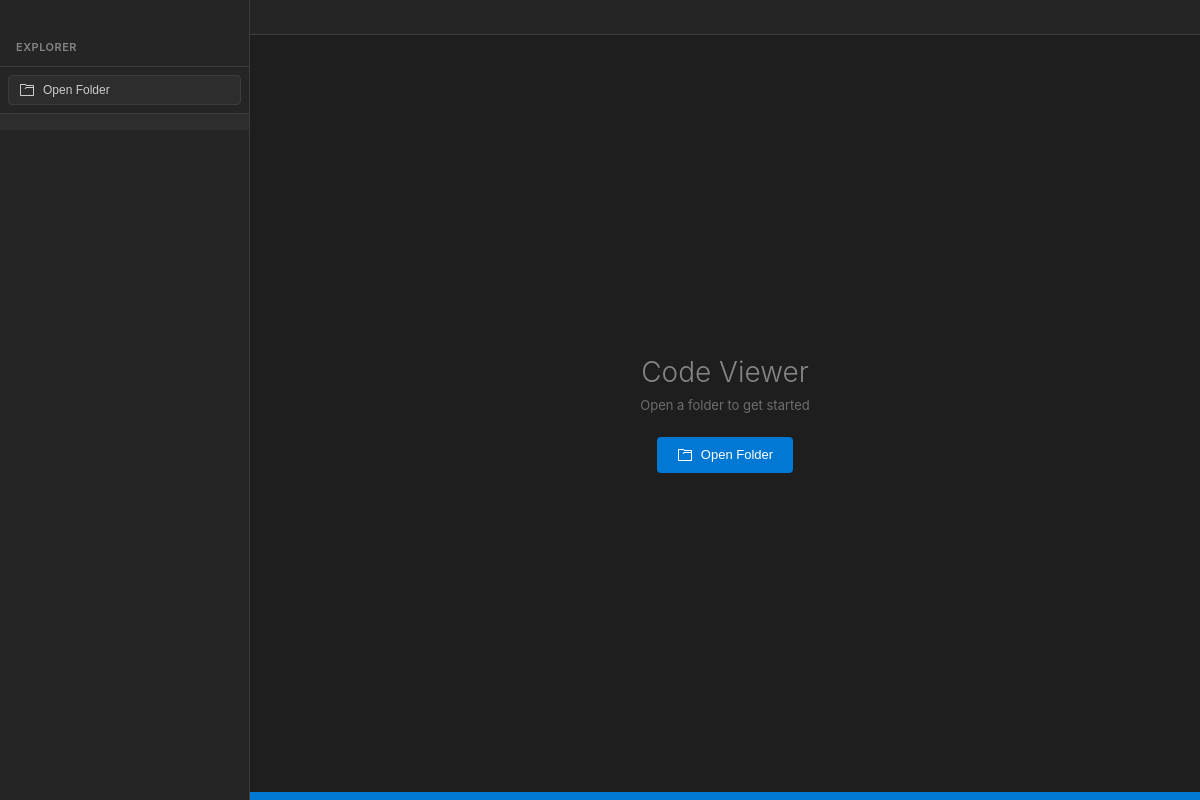
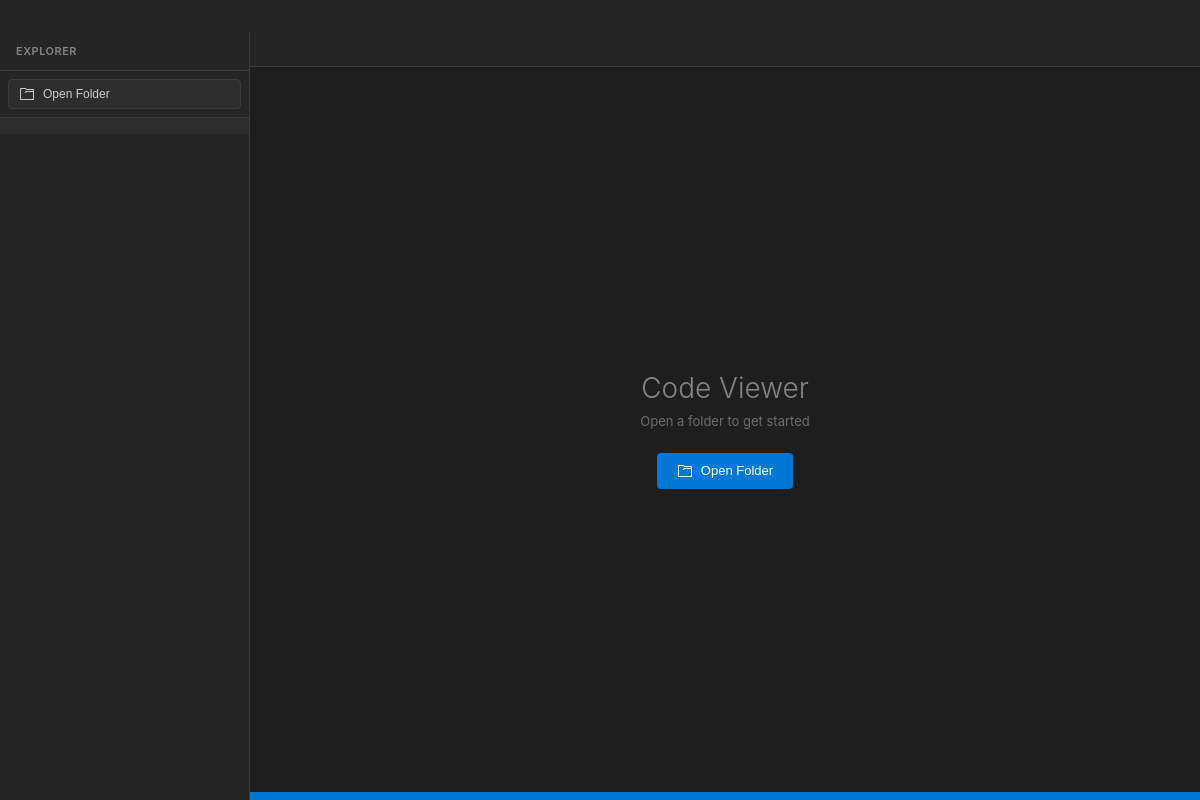
Before and after one commit to ttlg/minimum-code-viewer, an Electron app: page index.html in a window 1200 px wide. Drawn offline with Linux system fonts and the light colour scheme; no server answers.

Commit message:
Add draggable titlebar and build configuration
- Add titlebar for window dragging
- Add electron-builder for app packaging
- Rename app to Peep
- Add build scripts for mac/win/linux

```diff
--- a/index.html
+++ b/index.html
@@ -8,6 +8,7 @@
   <link rel="stylesheet" href="styles.css">
 </head>
 <body>
+  <div class="titlebar"></div>
   <div class="container">
     <!-- Sidebar -->
     <aside class="sidebar">
--- a/main.js
+++ b/main.js
@@ -1,6 +1,8 @@
 const { app, BrowserWindow, ipcMain, dialog, Menu } = require('electron');
 const path = require('path');
 const fs = require('fs');
+
+app.setName('Peep');
 
 let mainWindow;
 const fileWatchers = new Map();
--- a/styles.css
+++ b/styles.css
@@ -49,11 +49,23 @@ html, body {
   background: #555;
 }
 
+/* Titlebar */
+.titlebar {
+  height: 32px;
+  background: var(--bg-secondary);
+  -webkit-app-region: drag;
+  position: fixed;
+  top: 0;
+  left: 0;
+  right: 0;
+  z-index: 1000;
+}
+
 /* Layout */
 .container {
   display: flex;
-  height: 100vh;
-  -webkit-app-region: drag;
+  height: calc(100vh - 32px);
+  margin-top: 32px;
 }
 
 /* Sidebar */
@@ -69,7 +81,6 @@ html, body {
 
 .sidebar-header {
   padding: 12px 16px;
-  padding-top: 40px;
   font-size: 11px;
   font-weight: 600;
   letter-spacing: 0.5px;
@@ -182,7 +193,6 @@ html, body {
   border-bottom: 1px solid var(--border-color);
   overflow-x: auto;
   min-height: 35px;
-  padding-top: 32px;
 }
 
 .tabs-container::-webkit-scrollbar {
```
Also changed, not shown: package.json (+28 -3 lines), 2 other files.
